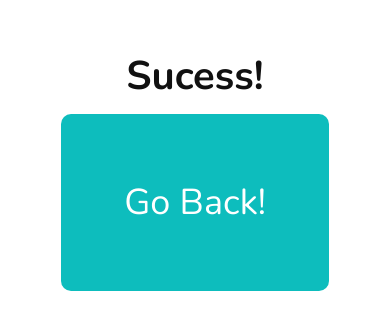
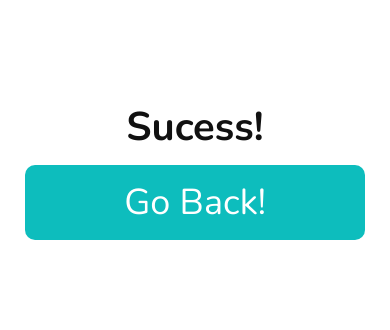
Before and after one commit to diogojefs/compass-projeto01, a plain HTML site: page sucess.html in a window 390 px wide. Shown: the part 258-588 px from the top of the page. Drawn offline with nearby package versions, Linux system fonts and the light colour scheme.

Commit message:
Style: (Sucess Page) reduce the size of the goback button

```diff
--- a/css/sucess.css
+++ b/css/sucess.css
@@ -90,4 +90,11 @@ a {
         justify-content: center;
         border-radius: 0;
     }
+
+    a {
+        width: 100%;
+        padding: 28.5px 20px;
+        margin: 0;
+        text-align: center;
+    }
 }
```
